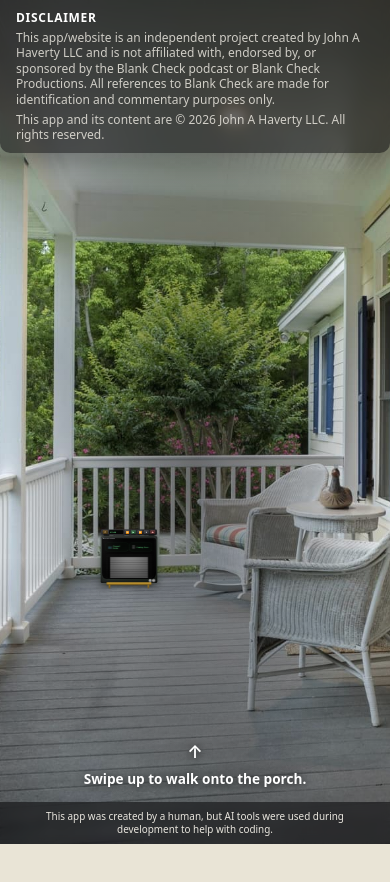
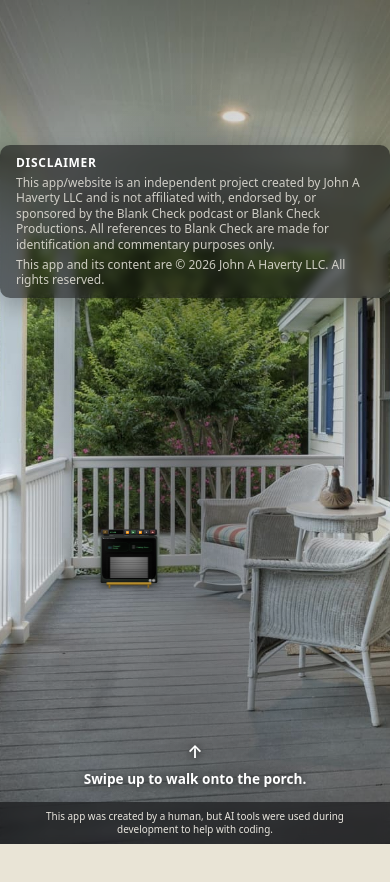
Before and after one commit to jwreeve/blank-check, a React (Vite) app: page / in a window 390 px wide. Shown: the top 882 px of the page. Built offline with nearby package versions, Linux system fonts and the light colour scheme; grey boxes are pictures that could not be loaded.

Commit message:
Put mobile header above the disclaimer banner, not below it
The header was being pushed down to make room for the disclaimer
banner above it - flip that so the "Porch Movies" title stays in its
normal spot and the disclaimer banner sits below it instead.

```diff
--- a/src/components/PorchScene.jsx
+++ b/src/components/PorchScene.jsx
@@ -66,10 +66,10 @@ const BOTTOM_BAR_CLEARANCE = 56;
 // mirrors the one .porch-stage itself uses to flip from inert to
 // interactive, so the disclaimer collapses exactly when the TV takes over.
 const ZOOMED_THRESHOLD = 0.85;
-// How much room the top banner needs, so the header can drop below it
-// instead of overlapping - generous rather than measured, same approach as
-// BOTTOM_BAR_CLEARANCE above.
-const MOBILE_BANNER_CLEARANCE = 168;
+// Where the top banner sits, below the "Porch Movies" header so reading
+// order is title first, then disclaimer - generous rather than measured,
+// same approach as BOTTOM_BAR_CLEARANCE above.
+const MOBILE_BANNER_TOP = 145;
 
 function lerp(a, b, t) {
   return a + (b - a) * t;
@@ -299,7 +299,6 @@ export default function PorchScene({ header, children }) {
             right: `${headerRight}px`,
             textAlign: t > 0.5 ? "right" : "center",
             "--header-scale": headerScale,
-            top: isMobile && !zoomedIn ? `${MOBILE_BANNER_CLEARANCE}px` : undefined,
           }}
         >
           {header}
@@ -325,7 +324,10 @@ export default function PorchScene({ header, children }) {
         {isMobile ? (
           <>
             {!zoomedIn && (
-              <div className="disclaimer disclaimer-banner">
+              <div
+                className="disclaimer disclaimer-banner"
+                style={{ top: `${MOBILE_BANNER_TOP}px` }}
+              >
                 <DisclaimerText />
               </div>
             )}
--- a/src/styles/porch-vcr.css
+++ b/src/styles/porch-vcr.css
@@ -202,13 +202,14 @@
    rather than a tiny corner box. See PorchScene.jsx for the state
    driving which of the three is shown. */
 .disclaimer-banner {
-  top: 0;
+  /* top is set inline (MOBILE_BANNER_TOP in PorchScene.jsx), below the
+     "Porch Movies" header so reading order is title first, disclaimer
+     second. */
   right: 0;
   bottom: auto;
   left: 0;
   width: auto !important;
-  border-radius: 0 0 10px 10px;
-  z-index: 3;
+  border-radius: 10px;
   --disc-scale: 1.25;
 }
 
```
